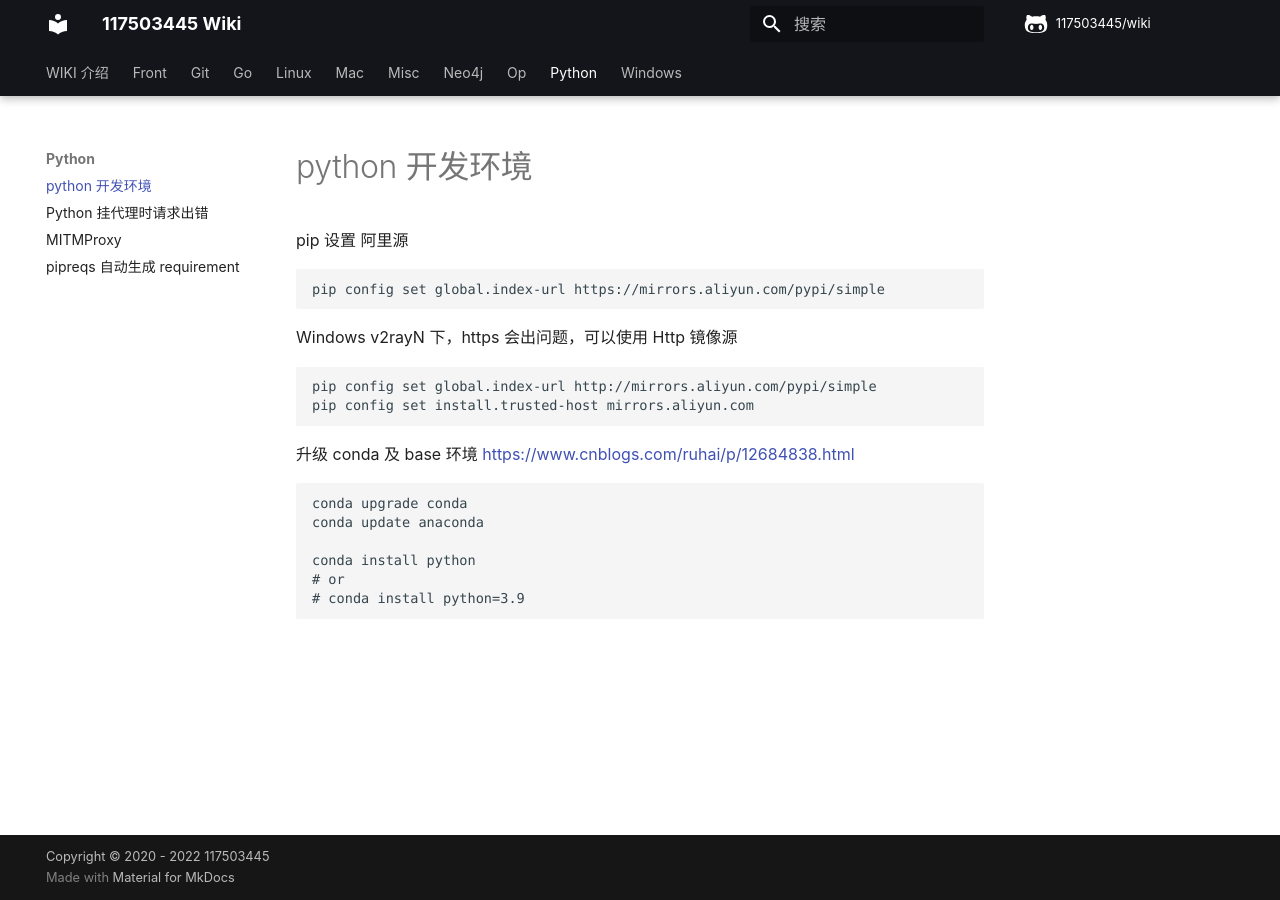
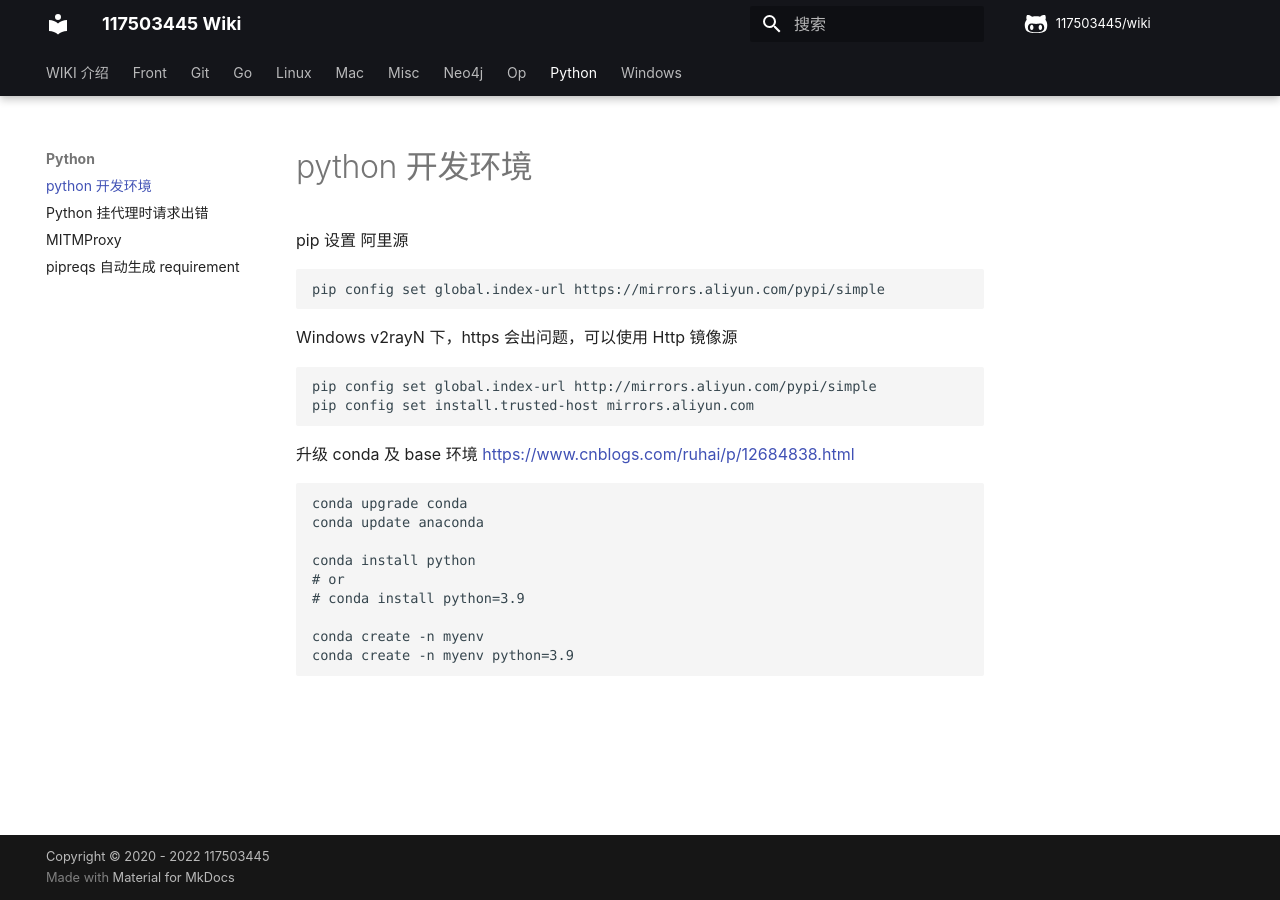
Before and after one commit to 117503445/wiki, an MkDocs documentation site: the page built from docs/python/Python 开发环境.md, in a window 1280 px wide. Built offline with MkDocs 1.6.1 and Material for MkDocs 9.7.7, drawn with Linux system fonts in a browser that asks for light colours; some web fonts are replaced; comment, search, counter and statistics services are not loaded.

Commit message:
conda
Signed-off-by: 117503445 <t117503445@gmail.com>

````diff
--- a/docs/python/Python 开发环境.md
+++ b/docs/python/Python 开发环境.md
@@ -22,4 +22,7 @@ conda update anaconda
 conda install python
 # or
 # conda install python=3.9
+
+conda create -n myenv
+conda create -n myenv python=3.9
 ```
````
